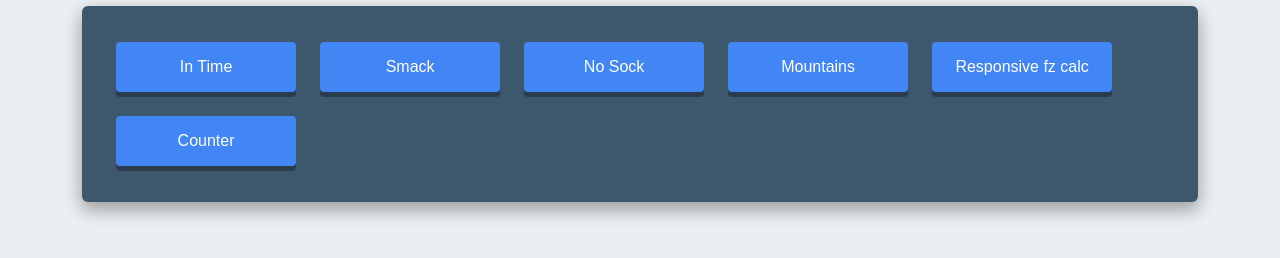
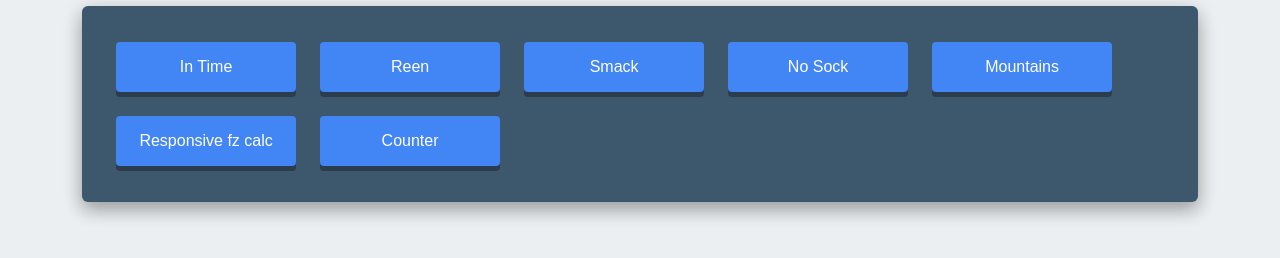
Before and after one commit to denistrator/projects-gallery, a plain HTML site: page index.html in a window 1280 px wide. Drawn offline with Linux system fonts and the light colour scheme.

Commit message:
add project "Reen" to the projects gallery

```diff
--- a/index.html
+++ b/index.html
@@ -10,6 +10,7 @@
 	<body>
 		<div id="wrap">
             <a class="site_links" href="projects/spalah-lessons--lesson-1/index.html">In Time</a>
+            <a class="site_links" href="projects/spalah-lessons--task-11/index.html">Reen</a>
             <a class="site_links" href="projects/spalah-lessons--task-12/builds/index.html">Smack</a>
             <a class="site_links" href="projects/spalah-lessons--task-13/builds/index.html">No Sock</a>
             <a class="site_links" href="projects/training-01-mountains/builds/index.html">Mountains</a>
```
